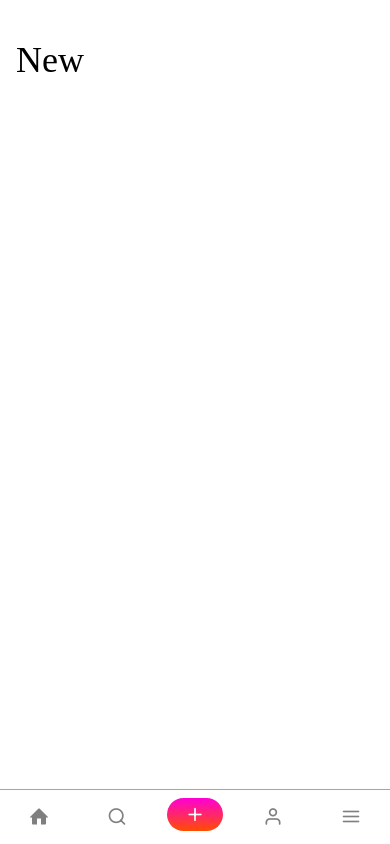
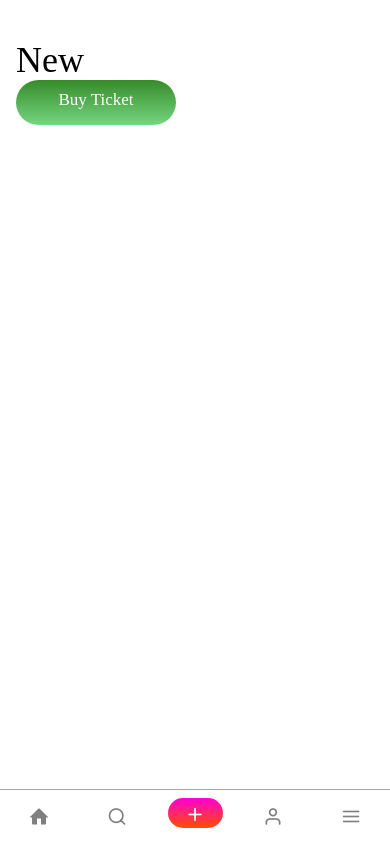
Before and after one commit to PedroLoebens/PartyAppMobile, a React Native app: screen /New in a window 390 px wide. Built offline with nearby package versions, Linux system fonts and the light colour scheme.

Commit message:
Adicionado css externo e fonte customizada

```diff
--- /dev/null
+++ b/assets/css/style.js
@@ -0,0 +1,58 @@
+import { StyleSheet } from 'react-native';
+
+const styles = StyleSheet.create({
+   gradientBtnNew: {
+      width: 55,
+      height: 30,
+      borderRadius: 50,
+   },
+   iconPlus: {
+      marginTop: 4.5,
+      textAlign: 'center',
+      textAlignVertical: 'center',
+   },
+   gradientBtnBuy: {
+      width: 160,
+      height: 45,
+      borderRadius: 50,
+   },
+   buttonBuyText: {
+      fontFamily: 'Comfortaa',
+      fontSize: 17,
+      color: '#ffffff',
+      marginTop: 10,
+      textAlign: 'center',
+      textAlignVertical: 'center',
+   },
+   container: {
+      flex: 1,
+      backgroundColor: '#ffffff',
+      alignItems: 'flex-start',
+      justifyContent: 'flex-start',
+      paddingLeft: 16,
+      paddingRight: 16,
+      paddingTop: 40,
+
+   },
+   title: {
+      fontSize: 36,
+      fontFamily: 'Comfortaa',
+      lineHeight: 40,
+   },
+   titleHome: {
+      fontSize: 36,
+      fontFamily: 'Comfortaa',
+      lineHeight: 40,
+      textTransform: 'uppercase',
+   },
+   subtitle: {
+      fontSize: 13,
+      fontFamily: 'Roboto',
+      fontWeight: 'bold',
+      paddingTop: 12,
+      lineHeight: 15,
+      textTransform: 'uppercase',
+   }
+});
+
+export { styles };
--- a/package.json
+++ b/package.json
@@ -29,8 +29,5 @@
   "devDependencies": {
     "@babel/core": "^7.12.9"
   },
-  "rnpm":{
-    "assets":["./assets/fonts/"]
-  },
   "private": true
 }
--- /dev/null
+++ b/src/components/ButtonBuyTicket.js
@@ -0,0 +1,21 @@
+import React from "react";
+import { View, Text, TouchableOpacity } from 'react-native';
+import { LinearGradient } from 'expo-linear-gradient';
+
+import { styles } from '../../assets/css/style';
+
+export function ButtonBuyTicket(){
+   return(
+      <View>
+         <LinearGradient
+         colors={[ '#378B29', '#74D680']}
+         locations={[0, 1]}
+         style={styles.gradientBtnBuy}
+         >
+            <TouchableOpacity>
+               <Text style={styles.buttonBuyText}>Buy Ticket</Text>
+            </TouchableOpacity>
+         </LinearGradient>
+      </View>
+   )
+}
--- a/src/components/ButtonNew.js
+++ b/src/components/ButtonNew.js
@@ -1,7 +1,9 @@
 import React from "react";
-import { View, Text, StyleSheet } from 'react-native';
+import { View, Text } from 'react-native';
 import { Feather } from '@expo/vector-icons';
 import { LinearGradient } from 'expo-linear-gradient';
+
+import { styles } from '../../assets/css/style';
 
 export default function ButtonNew(){
    return(
@@ -9,20 +11,10 @@ export default function ButtonNew(){
          <LinearGradient
          colors={['#FF00D6', '#FF4D00']}
          locations={[0, 1]}
-         style={styles.linearGradient}
+         style={styles.gradientBtnNew}
          >
-          <Feather name="plus" size={20} color={'#ffffff'} />
+            <Feather style={styles.iconPlus} name="plus" size={20} color={'#ffffff'} />
          </LinearGradient>
       </View>
    )
 }
-
-const styles = StyleSheet.create({
-   linearGradient: {
-      paddingLeft: 18,
-      paddingRight: 18,
-      paddingBottom: 5,
-      paddingTop: 5,
-      borderRadius: 50,
-   }
-})
--- a/src/pages/Home.js
+++ b/src/pages/Home.js
@@ -1,39 +1,13 @@
 import React from 'react';
-import { StyleSheet, Text, View } from 'react-native';
+import { Text, View } from 'react-native';
+
+import { styles } from '../../assets/css/style';
 
 export default function Home() {
   return (
     <View style={styles.container}>
-      <Text style={styles.title}>Festas ao redor</Text>
+      <Text style={styles.titleHome}>Festas ao redor</Text>
       <Text style={styles.subtitle}>Encontre o melhor pra você</Text>
     </View>
   );
 }
-
-const styles = StyleSheet.create({
-  container: {
-    flex: 1,
-    backgroundColor: '#ffffff',
-    alignItems: 'flex-start',
-    justifyContent: 'flex-start',
-    paddingLeft: 16,
-    paddingRight: 16,
-    paddingTop: 40,
-
-  },
-  title: {
-    fontSize: 36,
-    fontFamily: 'Comfortaa',
-    fontWeight: 400,
-    lineHeight: 40,
-    textTransform: 'uppercase',
-  },
-  subtitle: {
-    fontSize: 13,
-    fontFamily: 'Roboto',
-    fontWeight: 900,
-    paddingTop: 12,
-    lineHeight: 15,
-    textTransform: 'uppercase',
-  }
-});
--- a/src/pages/Menu.js
+++ b/src/pages/Menu.js
@@ -1,5 +1,7 @@
 import React from 'react';
-import { StyleSheet, Text, View } from 'react-native';
+import { Text, View } from 'react-native';
+
+import { styles } from '../../assets/css/style';
 
 export default function Menu() {
   return (
@@ -8,22 +10,3 @@ export default function Menu() {
     </View>
   );
 }
-
-const styles = StyleSheet.create({
-  container: {
-    flex: 1,
-    backgroundColor: '#ffffff',
-    alignItems: 'flex-start',
-    justifyContent: 'flex-start',
-    paddingLeft: 16,
-    paddingRight: 16,
-    paddingTop: 40,
-
-  },
-  title: {
-    fontSize: 36,
-    fontFamily: 'Comfortaa',
-    fontWeight: 400,
-    lineHeight: 40,
-  },
-});
--- a/src/pages/New.js
+++ b/src/pages/New.js
@@ -1,29 +1,15 @@
 import React from 'react';
-import { StyleSheet, Text, View } from 'react-native';
+import { Text, View } from 'react-native';
+import { ButtonBuyTicket } from '../components/ButtonBuyTicket'
+
+import { styles } from '../../assets/css/style';
 
 export default function New() {
   return (
     <View style={styles.container}>
       <Text style={styles.title}>New</Text>
+
+      <ButtonBuyTicket></ButtonBuyTicket>
     </View>
   );
 }
-
-const styles = StyleSheet.create({
-  container: {
-    flex: 1,
-    backgroundColor: '#ffffff',
-    alignItems: 'flex-start',
-    justifyContent: 'flex-start',
-    paddingLeft: 16,
-    paddingRight: 16,
-    paddingTop: 40,
-
-  },
-  title: {
-    fontSize: 36,
-    fontFamily: 'Comfortaa',
-    fontWeight: 400,
-    lineHeight: 40,
-  },
-});
--- a/src/pages/Profile.js
+++ b/src/pages/Profile.js
@@ -1,5 +1,7 @@
 import React from 'react';
-import { StyleSheet, Text, View } from 'react-native';
+import { Text, View } from 'react-native';
+
+import { styles } from '../../assets/css/style';
 
 export default function Profile() {
   return (
@@ -8,22 +10,3 @@ export default function Profile() {
     </View>
   );
 }
-
-const styles = StyleSheet.create({
-  container: {
-    flex: 1,
-    backgroundColor: '#ffffff',
-    alignItems: 'flex-start',
-    justifyContent: 'flex-start',
-    paddingLeft: 16,
-    paddingRight: 16,
-    paddingTop: 40,
-
-  },
-  title: {
-    fontSize: 36,
-    fontFamily: 'Comfortaa',
-    fontWeight: 400,
-    lineHeight: 40,
-  },
-});
--- a/src/pages/Search.js
+++ b/src/pages/Search.js
@@ -1,5 +1,7 @@
 import React from 'react';
-import { StyleSheet, Text, View } from 'react-native';
+import { Text, View } from 'react-native';
+
+import { styles } from '../../assets/css/style';
 
 export default function Search() {
   return (
@@ -8,22 +10,3 @@ export default function Search() {
     </View>
   );
 }
-
-const styles = StyleSheet.create({
-  container: {
-    flex: 1,
-    backgroundColor: '#ffffff',
-    alignItems: 'flex-start',
-    justifyContent: 'flex-start',
-    paddingLeft: 16,
-    paddingRight: 16,
-    paddingTop: 40,
-
-  },
-  title: {
-    fontSize: 36,
-    fontFamily: 'Comfortaa',
-    fontWeight: 400,
-    lineHeight: 40,
-  },
-});
```
Also changed, not shown: react-native.config.js (added, +7 -0 lines).
